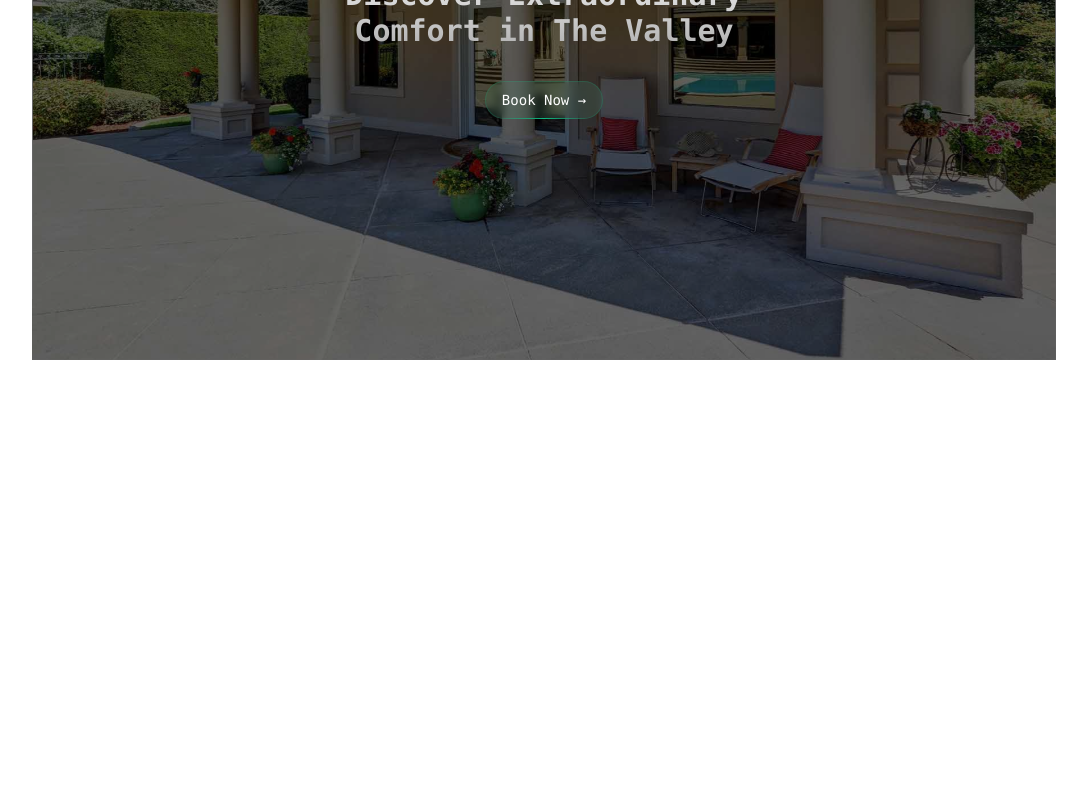
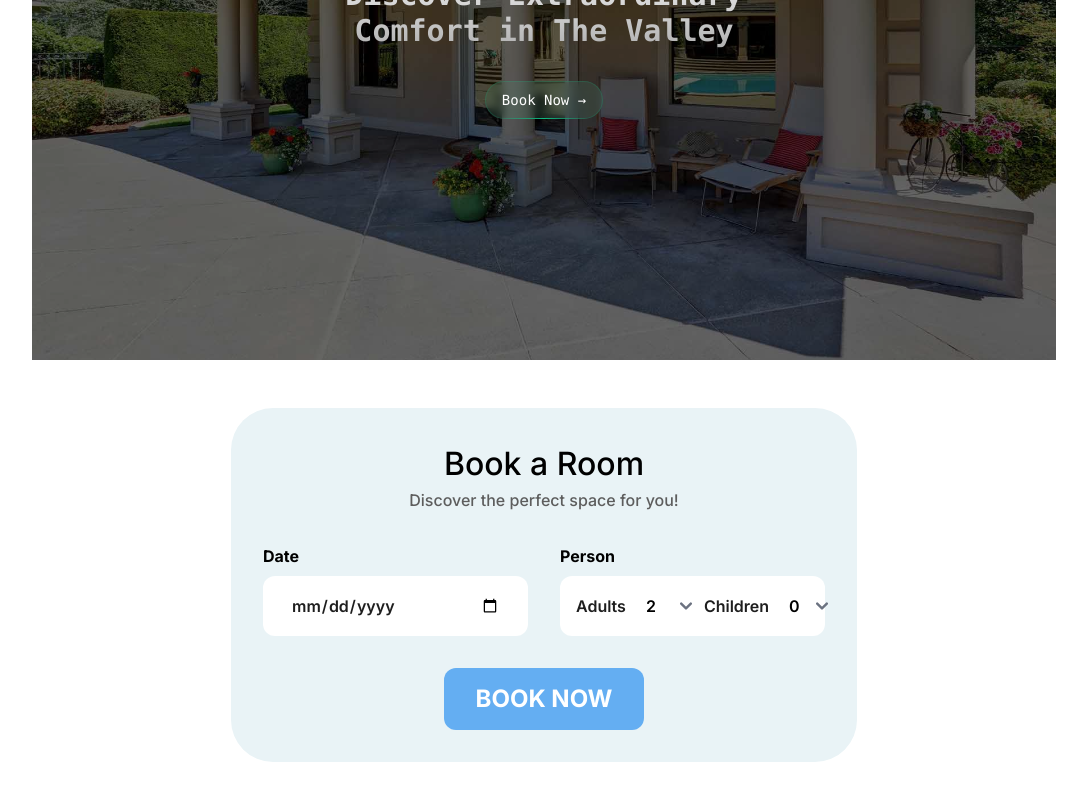
Before and after one commit to Nerd-Culture-09/The-Valley, a Next.js app: page / in a window 1280 px wide. Shown: the part 376-1176 px from the top of the page, without its empty margins (96-1183 px from the left). Before the commit the page ends 832 px from the top, so only its background shows below. Built offline with nearby package versions, Linux system fonts and the light colour scheme.

Commit message:
book now component done

```diff
--- a/app/page.tsx
+++ b/app/page.tsx
@@ -1,3 +1,4 @@
+import Book from "@/components/ui/Book-Now";
 import Carousel from "@/components/ui/Carousel";
 import { ImagesSliderDemo } from "@/components/ui/Image-slider-Carousel";
 import Image from "next/image";
@@ -6,7 +7,10 @@ export default function Home() {
   return (
     <main className="flex min-h-screen flex-col items-center justify-between p-24">
       <div className="z-10 w-full max-w-5xl items-center justify-between font-mono text-sm lg:flex">
-     <ImagesSliderDemo/>
+        <ImagesSliderDemo />
+      </div>
+      <div className="mt-12"> {/* Added margin-top to create space */}
+        <Book />
       </div>
     </main>
   );
--- /dev/null
+++ b/components/ui/Book-Now.tsx
@@ -0,0 +1,90 @@
+"use client"
+import React, { useState } from "react";
+
+const Book = () => {
+  const [adults, setAdults] = useState(2);
+  const [children, setChildren] = useState(0);
+
+  return (
+    <div className="w-full max-w-[1194px] mx-auto h-auto bg-[#e9f3f6] rounded-[42px] flex flex-col justify-center items-center gap-8 p-8">
+      {/* Title and Subtitle */}
+      <div className="text-center">
+        <div className="text-black text-[32px] font-medium font-['Inter']">Book a Room</div>
+        <div className="text-[#5d5d5d] text-base font-medium font-['Inter']">
+          Discover the perfect space for you!
+        </div>
+      </div>
+
+      {/* Date and Person Selection */}
+      <div className="flex flex-wrap justify-center gap-8 w-full">
+        {/* Date Selection */}
+        <div className="flex flex-col items-start gap-2 w-full sm:w-auto">
+          <div className="text-black text-base font-bold font-['Inter']">Date</div>
+          <div className="relative w-full sm:w-[265px] h-[60px] bg-white rounded-xl flex items-center px-4">
+            <input
+              type="date"
+              className="w-full h-full bg-transparent border-none focus:outline-none text-[#1e1e1e] text-base font-semibold font-['Inter']"
+            />
+          </div>
+        </div>
+
+        {/* Person Selection */}
+        <div className="flex flex-col items-start gap-2 w-full sm:w-auto">
+          <div className="text-black text-base font-bold font-['Inter']">Person</div>
+          <div className="relative w-full sm:w-[265px] h-[60px] bg-white rounded-xl flex justify-between items-center px-4">
+            {/* Adults Dropdown */}
+            <div className="flex items-center gap-2">
+              <label htmlFor="adults" className="text-[#1e1e1e] text-base font-semibold font-['Inter']">
+                Adults
+              </label>
+              <select
+  id="adults"
+  value={adults}
+  onChange={(e) => setAdults(parseInt(e.target.value))}
+  className="bg-transparent border-none focus:outline-none text-black text-base font-semibold font-['Inter']"
+>
+  {Array.from(Array(10).keys()).map((n) => (
+    <option key={n} value={n + 1}>
+      {n + 1}
+    </option>
+  ))}
+</select>
+
+            </div>
+
+            {/* Children Dropdown */}
+            <div className="flex items-center gap-2">
+              <label htmlFor="children" className="text-[#1e1e1e] text-base font-semibold font-['Inter']">
+                Children
+              </label>
+
+
+                <select
+                     id="children"
+                     value={children}
+                     onChange={(e) => setChildren(parseInt(e.target.value))}
+                     className="bg-transparent border-none focus:outline-none text-black text-base font-semibold font-['Inter']"
+                >
+                    {Array.from(Array(10).keys()).map((n) => (
+                    <option key={n} value={n}>
+                    {n}
+                    </option>
+                     ))}
+                </select>
+
+            </div>
+          </div>
+        </div>
+      </div>
+
+      {/* Book Now Button */}
+      <div className="w-full flex justify-center">
+        <button className="px-8 py-[15px] bg-[#64aef2] rounded-xl text-white text-2xl font-bold font-['Inter']">
+          BOOK NOW
+        </button>
+      </div>
+    </div>
+  );
+};
+
+export default Book;
```
